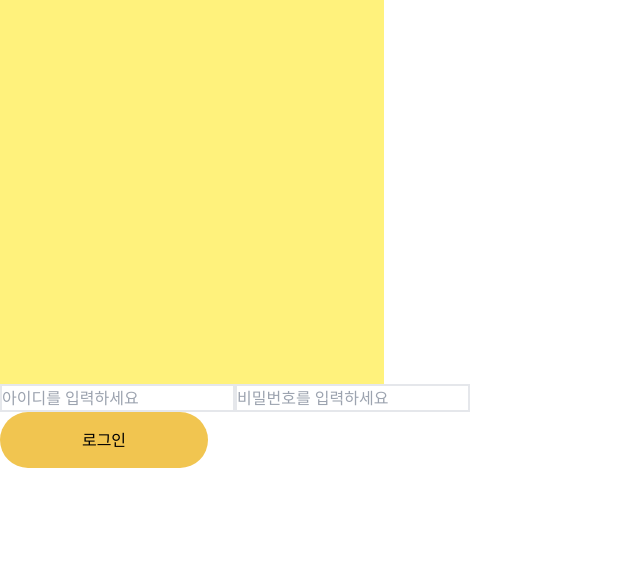
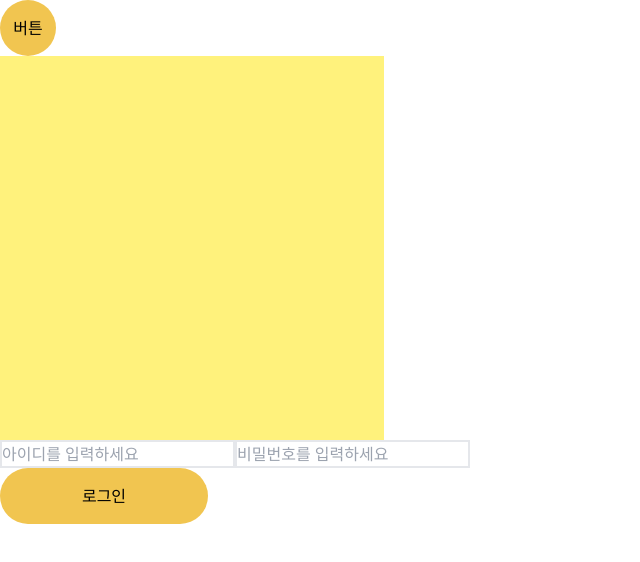
Before and after one commit to AwesomelyDelicious/frontend, a React (Create React App) app: page / in a window 1280 px wide. Shown: the top 562 px of the page, without its empty margins (0-640 px from the left). Built offline with nearby package versions, Linux system fonts and the light colour scheme.

Commit message:
modal창 구현

```diff
--- /dev/null
+++ b/src/components/ModalButton.jsx
@@ -0,0 +1,17 @@
+import React from 'react';
+import { useState } from 'react';
+import Background from './Background';
+
+function ModalButton(props) {
+    let [modal, setModal] = useState(true);
+    return (
+        <div>
+            <button class="w-14 h-14 rounded-full  bg-buttonBg" onClick={() => {
+                setModal(!modal);
+            }}>버튼</button>
+            {modal == true ? <Background></Background> : null}
+        </div>
+    );
+}
+
+export default ModalButton;
--- a/src/pages/Login.jsx
+++ b/src/pages/Login.jsx
@@ -1,6 +1,7 @@
 import React, { useState } from "react";
 import Background from "../components/Background.jsx";
 import Button from "../components/Button.jsx";
+import ModalButton from "../components/ModalButton.jsx";
 
 function Login(props) {
     let [inputs, setInputs] = useState({ id: "", password: "" });
@@ -11,9 +12,9 @@ function Login(props) {
     }
     return (
         <div>
-            <Background></Background>
+            <ModalButton></ModalButton>
             <input type="text" name="id" value={id} placeholder="아이디를 입력하세요" class="border-solid border-2" onChange={onChangeInput} />
-            <input type="password" name="password" placeholder="비밀번호를 입력하세요" class="border-solid border-2" onChange={onChangeInput} />
+            <input type="password" name="password" value={password} placeholder="비밀번호를 입력하세요" class="border-solid border-2" onChange={onChangeInput} />
             <Button inputs={inputs}></Button>
 
         </div>
```
